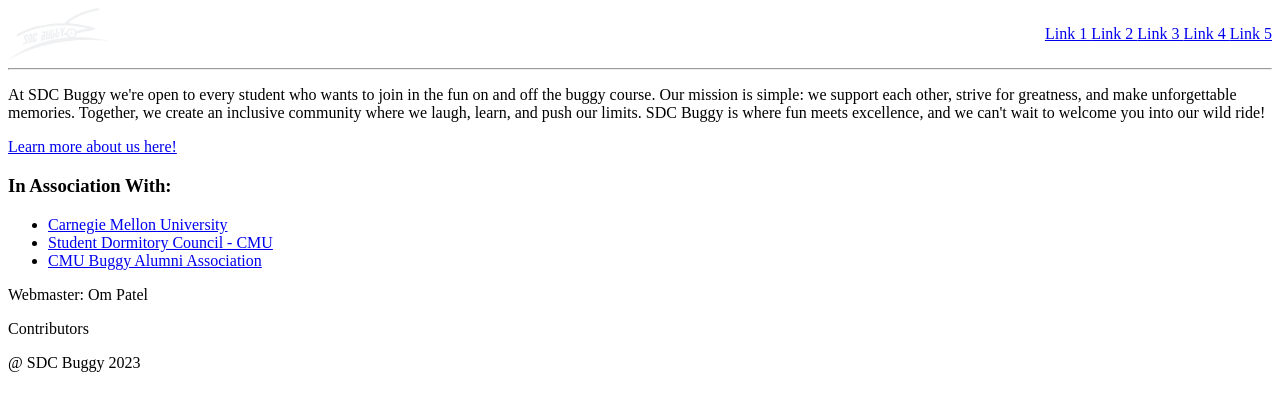
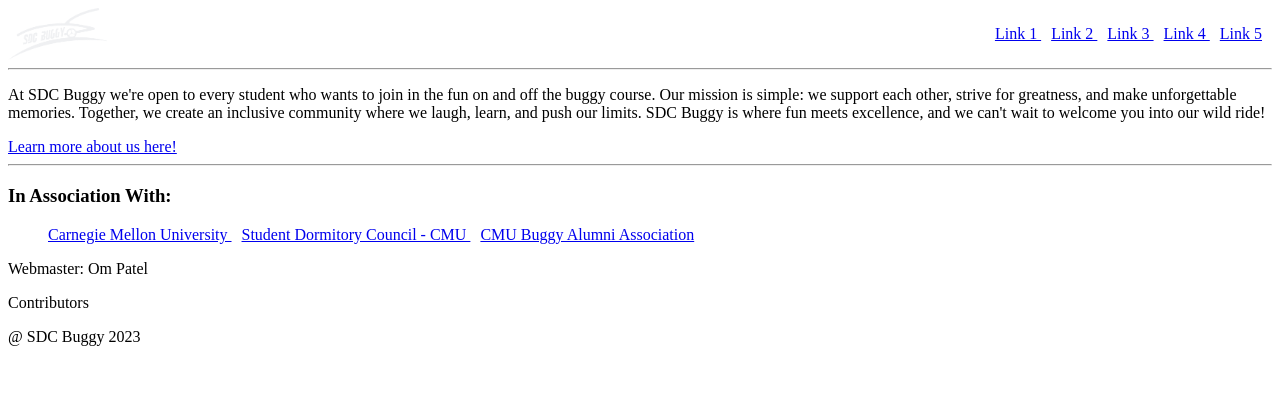
Before and after one commit to HomieOmie/SDCBuggy-Website, a plain HTML site: page src/pages/index.html in a window 1280 px wide. Drawn offline with Linux system fonts and the light colour scheme.

Commit message:
Added necessary stylesheet to footer

```diff
--- a/src/pages/index.html
+++ b/src/pages/index.html
@@ -40,6 +40,7 @@
         <!-- Every thing else except the footer will be placed in here -->
 
         <!-- Mission Statement -->
+        <section id = "mission-statement">
             <p>
                 At SDC Buggy we're open to every student who wants to join in the fun on and
                 off the buggy course. Our mission is simple: we support each other, strive for greatness,
@@ -47,6 +48,7 @@
                 where we laugh, learn, and push our limits. SDC Buggy is where fun meets
                 excellence, and we can't wait to welcome you into our wild ride!
             </p>
+        </section>
 
         <a href = "../pages/index.html"> Learn more about us here! </a>
 
@@ -54,13 +56,18 @@
 
     <footer>
 
+        <hr>
+
         <!-- Everything that should be in the footer will go in here -->
         <h3> In Association With: </h3>
+        <div id = "associations">
             <ul>
+                <!-- Eventually need to turn these links into images of each respective logo -->
                 <li><a href = "../pages/index.html"> Carnegie Mellon University </a></li>
                 <li><a href = "../pages/index.html"> Student Dormitory Council - CMU </a></li>
                 <li><a href = "../pages/index.html"> CMU Buggy Alumni Association </a></li>
             </ul>
+        </div>
 
         <!-- Need to add social media pics and link -->
         <p> Webmaster: Om Patel </p>
--- /dev/null
+++ b/src/style/footer/footer.css
@@ -0,0 +1,4 @@
+#associations li {
+    display: inline;
+    margin-right: 10px;
+}
--- a/src/style/header/navbar.css
+++ b/src/style/header/navbar.css
@@ -4,4 +4,5 @@
 
 #navbar li {
     display: inline;
+    margin-right: 10px;
 }
--- a/src/style/index/index.css
+++ b/src/style/index/index.css
@@ -1,2 +1,3 @@
 @import url(../header/header.css);
 @import url(../header/navbar.css);
+@import url(../footer/footer.css);
```
Lines whose indentation alone changed are shown as unchanged.
